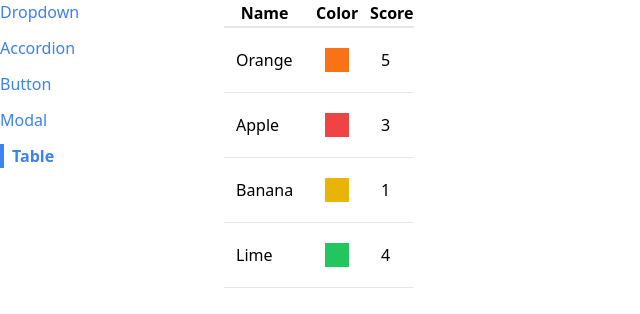
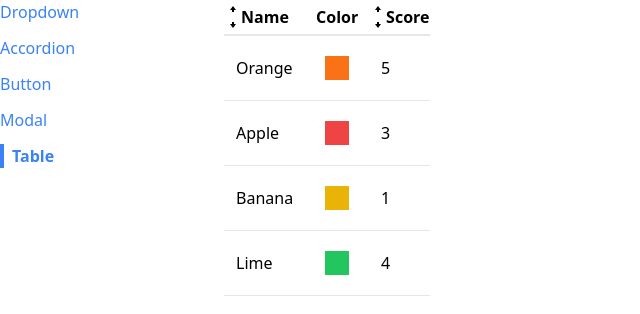
Before and after one commit to junior-escjr/reactEstudo, a React (Create React App) app in the folder comps/: page /table in a window 1280 px wide. Shown: the top 314 px of the page, without its empty margins (0-640 px from the left). Built offline with nearby package versions, Linux system fonts and the light colour scheme.

Commit message:
task: implementando as setas do sort

```diff
--- a/comps/src/components/SortableTable.js
+++ b/comps/src/components/SortableTable.js
@@ -1,10 +1,26 @@
+import { useState } from "react";
+import { GoArrowSmallDown, GoArrowSmallUp } from 'react-icons/go';
 import Table from "./Table";
 
+
 const SortableTable = ( props ) => {
-    const { config } = props;
+    const { config, data } = props;
+    const [sortOrder, setSortOrder] = useState(null);
+    const [sortBy, setSortBy] = useState(null);
 
     const handleClick = label => {
-        console.log( label );
+        if( sortOrder === null) {
+            setSortOrder('asc');
+            setSortBy( label );
+
+        } else if( sortOrder === 'asc') {
+            setSortOrder('desc');
+            setSortBy( label );
+
+        } else if( sortOrder === 'desc') {
+            setSortOrder( null );
+            setSortBy( null );
+        }
     };
 
     const updatedConfig = config.map( column => {
@@ -14,11 +30,60 @@
 
         return {
             ...column,
-            header: () => <th onClick={() => handleClick( column.label )}> {column.label} </th>
+            header: () => <th className="cursor-pointer hover:bg-gray-100" onClick={() => handleClick( column.label )}>
+                <div className="flex items-center">
+                    {getIcons( column.label, sortBy, sortOrder )}
+                    {column.label}
+                </div>
+            </th>
         }
     });
 
-    return <Table {...props} config={updatedConfig} />
+    let sortedData = data;
+    if( sortOrder && sortBy) {
+        const { sortValue } = config.find(column => column.label === sortBy);
+
+        sortedData = [...data].sort( (a, b) => {
+            const valueA = sortValue(a);
+            const valueB = sortValue(b);
+
+            const reverseOrder = sortOrder === 'asc' ? 1 : -1;
+
+            if( typeof valueA === 'string') {
+                return valueA.localeCompare( valueB ) * reverseOrder;
+            } else {
+                return ( valueA - valueB ) * reverseOrder;
+            }
+        });
+    }
+
+    const getIcons = ( label, sortBy, sortOrder ) => {
+        if( label !== sortBy ) {
+            return <div>
+                <GoArrowSmallUp />
+                <GoArrowSmallDown />
+            </div>;
+        }
+
+        if( sortOrder === null ) {
+            return <div>
+                <GoArrowSmallUp />
+                <GoArrowSmallDown />
+            </div>;
+
+        } else if( sortOrder === 'asc' ) {
+            return <div>
+                <GoArrowSmallUp />
+            </div>;
+
+        } else if( sortOrder === 'desc') {
+            return <div>
+                <GoArrowSmallDown />
+            </div>;
+        }
+    }
+
+    return <Table {...props} data={sortedData} config={updatedConfig} />
 }
 
 export default SortableTable;
```
